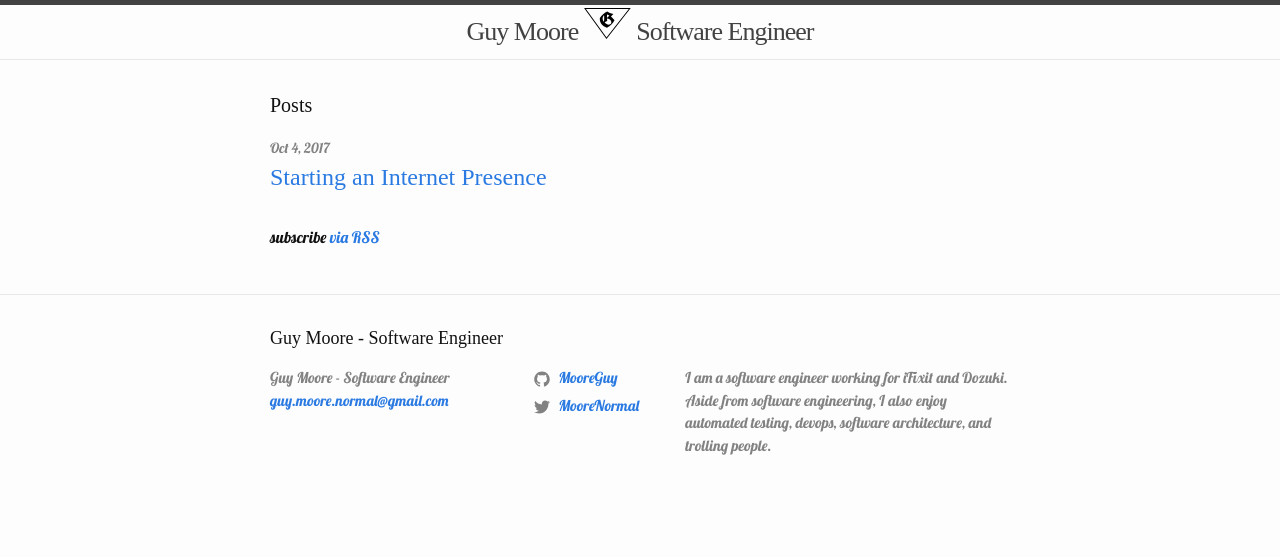
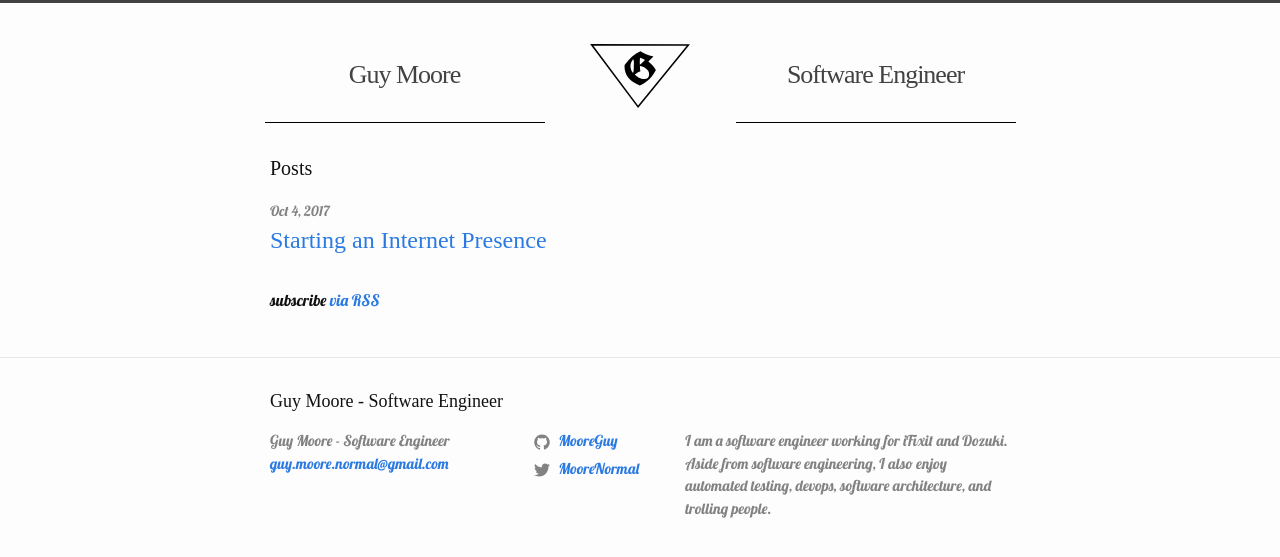
Before and after one commit to MooreGuy/personal-website, a Jekyll site: the page built from portfolio/index.md, in a window 1280 px wide. Shown: the top 557 px of the page. Built offline with Jekyll 4.4.1, drawn with Linux system fonts in a browser that asks for light colours; some web fonts are replaced.

Commit message:
fix header to match the style of the wireframe

```diff
--- a/portfolio/_includes/header.html
+++ b/portfolio/_includes/header.html
@@ -1,37 +1,36 @@
 <header class="site-header" role="banner">
 
-  <div class="wrapper">
+  <div class="header-wrapper">
     {% assign default_paths = site.pages | map: "path" %}
     {% assign page_paths = site.header_pages | default: default_paths %}
-	<div class="right-header">
+	<div class="left-header">
 		<a class="site-title" href="{{ "/about" | relative_url }}">{{ site.my_name }}</h1>
 	</div>
-   	<svg width="47" height="35" viewBox="0 0 47 35" version="1.1" xmlns="http://www.w3.org/2000/svg" xmlns:xlink="http://www.w3.org/1999/xlink">
+	<svg width="100" height="80" viewBox="0 0 64 45" version="1.1" xmlns="http://www.w3.org/2000/svg" xmlns:xlink="http://www.w3.org/1999/xlink">
 		<title>Logo</title>
-		<desc>Created using Figma</desc>
-		<g id="Canvas" transform="translate(1242 869)">
+		<g id="Canvas" transform="translate(1250 873)">
 		<g id="Logo">
 		<g id="G">
-		<use xlink:href="#path0_fill" transform="translate(-1227 -869)"/>
+		<use xlink:href="#path0_fill" transform="translate(-1229 -873)"/>
 		</g>
 		<g id="Polygon">
 		<mask id="mask0_outline_ins">
-		<use xlink:href="#path1_fill" fill="white" transform="matrix(-0.999999 -0.00106505 0.00106505 -0.999999 -1195.27 -834.95)"/>
+		<use xlink:href="#path1_fill" fill="white" transform="matrix(-0.999999 -0.00102846 0.00110294 -0.999999 -1186.05 -828)"/>
 		</mask>
 		<g mask="url(#mask0_outline_ins)">
-		<use xlink:href="#path2_stroke_2x" transform="matrix(-0.999999 -0.00106505 0.00106505 -0.999999 -1195.27 -834.95)"/>
+		<use xlink:href="#path2_stroke_2x" transform="matrix(-0.999999 -0.00102846 0.00110294 -0.999999 -1186.05 -828)"/>
 		</g>
 		</g>
 		</g>
 		</g>
 		<defs>
-		<path id="path0_fill" d="M 11.9668 11.3877C 13.4993 12.6123 14.6846 13.9264 15.5225 15.3301C 13.8896 18.6602 11.3831 21.1058 8.00293 22.667C 3.20475 20.7334 0.805664 17.8079 0.805664 13.8906C 0.805664 13.6042 0.819987 13.3141 0.848633 13.0205C 3.08301 9.78353 5.56087 7.61361 8.28223 6.51074C 9.77181 7.54915 11.8092 8.40137 14.3945 9.06738L 11.9668 11.3877ZM 8.06738 9.58301C 8.00293 10.3063 7.9707 10.9473 7.9707 11.5059C 7.9707 12.0645 7.97786 12.5335 7.99219 12.9131C 8.38607 12.5479 8.79069 12.1826 9.20605 11.8174C 9.62142 11.4521 10.026 11.0798 10.4199 10.7002C 9.80404 10.2204 9.01986 9.84798 8.06738 9.58301ZM 8.01367 13.4395C 8.04948 14.306 8.11751 15.1689 8.21777 16.0283C 7.47298 16.1644 6.5957 16.6549 5.58594 17.5C 6.17318 18.0371 6.84277 18.5277 7.59473 18.9717C 8.35384 19.4157 9.06283 19.6377 9.72168 19.6377C 9.90788 19.6377 10.0941 19.6234 10.2803 19.5947C 11.4619 19.4014 12.1243 18.875 12.2676 18.0156C 12.3034 17.7865 12.3213 17.5645 12.3213 17.3496C 12.3213 16.748 12.1816 16.2145 11.9023 15.749C 11.623 15.2764 11.1647 14.818 10.5273 14.374C 9.88997 13.9229 9.05208 13.6113 8.01367 13.4395ZM 4.79102 16.7158C 4.97721 16.3076 5.08464 15.8385 5.11328 15.3086L 5.20996 11.5703C 5.21712 11.248 5.1097 10.8327 4.8877 10.3242C 4.77311 10.4245 4.66927 10.5426 4.57617 10.6787C 3.92448 11.5524 3.59863 12.5335 3.59863 13.6221C 3.59863 14.8037 3.99609 15.835 4.79102 16.7158Z"/>
-		<path id="path1_fill" d="M 24.2469 0L 46.7297 31L 0 31L 24.2469 0Z"/>
-		<path id="path2_stroke_2x" d="M 24.2469 0L 25.0564 -0.587102L 24.277 -1.6617L 23.4592 -0.616088L 24.2469 0ZM 46.7297 31L 46.7297 32L 48.6903 32L 47.5392 30.4129L 46.7297 31ZM 0 31L -0.787678 30.3839L -2.05171 32L 0 32L 0 31ZM 23.4374 0.587102L 45.9202 31.5871L 47.5392 30.4129L 25.0564 -0.587102L 23.4374 0.587102ZM 46.7297 30L 0 30L 0 32L 46.7297 32L 46.7297 30ZM 0.787678 31.6161L 25.0346 0.616088L 23.4592 -0.616088L -0.787678 30.3839L 0.787678 31.6161Z"/>
+		<path id="path0_fill" d="M 16.3184 15.165C 18.4082 16.835 20.0244 18.627 21.167 20.541C 18.9404 25.082 15.5225 28.417 10.9131 30.5459C 4.37012 27.9092 1.09863 23.9199 1.09863 18.5781C 1.09863 18.1875 1.11816 17.792 1.15723 17.3916C 4.2041 12.9775 7.58301 10.0186 11.2939 8.51465C 13.3252 9.93066 16.1035 11.0928 19.6289 12.001L 16.3184 15.165ZM 11.001 12.7041C 10.9131 13.6904 10.8691 14.5645 10.8691 15.3262C 10.8691 16.0879 10.8789 16.7275 10.8984 17.2451C 11.4355 16.7471 11.9873 16.249 12.5537 15.751C 13.1201 15.2529 13.6719 14.7451 14.209 14.2275C 13.3691 13.5732 12.2998 13.0654 11.001 12.7041ZM 10.9277 17.9629C 10.9766 19.1445 11.0693 20.3213 11.2061 21.4932C 10.1904 21.6787 8.99414 22.3477 7.61719 23.5C 8.41797 24.2324 9.33105 24.9014 10.3564 25.5068C 11.3916 26.1123 12.3584 26.415 13.2568 26.415C 13.5107 26.415 13.7646 26.3955 14.0186 26.3564C 15.6299 26.0928 16.5332 25.375 16.7285 24.2031C 16.7773 23.8906 16.8018 23.5879 16.8018 23.2949C 16.8018 22.4746 16.6113 21.7471 16.2305 21.1123C 15.8496 20.4678 15.2246 19.8428 14.3555 19.2373C 13.4863 18.6221 12.3438 18.1973 10.9277 17.9629ZM 6.5332 22.4307C 6.78711 21.874 6.93359 21.2344 6.97266 20.5117L 7.10449 15.4141C 7.11426 14.9746 6.96777 14.4082 6.66504 13.7148C 6.50879 13.8516 6.36719 14.0127 6.24023 14.1982C 5.35156 15.3896 4.90723 16.7275 4.90723 18.2119C 4.90723 19.8232 5.44922 21.2295 6.5332 22.4307Z"/>
+		<path id="path1_fill" d="M 33.1846 0L 63.9548 40.9695L 0 40.9695L 33.1846 0Z"/>
+		<path id="path2_stroke_2x" d="M 33.1846 0L 33.9842 -0.600539L 33.2143 -1.62553L 32.4075 -0.629414L 33.1846 0ZM 63.9548 40.9695L 63.9548 41.9695L 65.9565 41.9695L 64.7544 40.3689L 63.9548 40.9695ZM 0 40.9695L -0.77707 40.3401L -2.09687 41.9695L 0 41.9695L 0 40.9695ZM 32.385 0.600539L 63.1552 41.57L 64.7544 40.3689L 33.9842 -0.600539L 32.385 0.600539ZM 63.9548 39.9695L 0 39.9695L 0 41.9695L 63.9548 41.9695L 63.9548 39.9695ZM 0.77707 41.5989L 33.9616 0.629414L 32.4075 -0.629414L -0.77707 40.3401L 0.77707 41.5989Z"/>
 		</defs>
 	</svg>
 
-	<div class="left-header">
+	<div class="right-header">
 		<a class="site-title" href="{{ site.employer_link }}">{{ site.employment_title }}</a>
 	</div>
 
--- a/portfolio/_sass/minima/_layout.scss
+++ b/portfolio/_sass/minima/_layout.scss
@@ -2,22 +2,35 @@
  * Site header
  */
 .site-header {
-  border-top: 5px solid $grey-color-dark;
-  border-bottom: 1px solid $grey-color-light;
+  border-top: 3px solid $grey-color-dark;
 }
 
 .site-header {
     display: flex;
     flex-direction: row;
     flex-wrap: nowrap;
+	flex-align: center;
+	justify-content: center;
 
+	svg {
+		margin-bottom: -30px;
+		margin-top: 30px;
+	}
 
-    .right-header, .left-header, svg {
-        display: inline-block;
+    .right-header, .left-header {
+		width: 200px;
+		text-align: center;
     }
 
     .right-header, .left-header, svg {
         flex-grow: 1;
+        display: inline-block;
+    }
+
+    .right-header, .left-header {
+        border-bottom: 1px solid #000;
+        padding: 20px 40px 20px 40px;
+		margin: 0 40px 0 40px;
     }
 
 }
```
